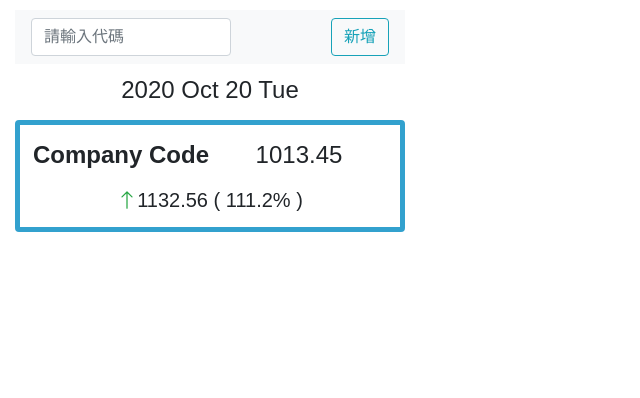
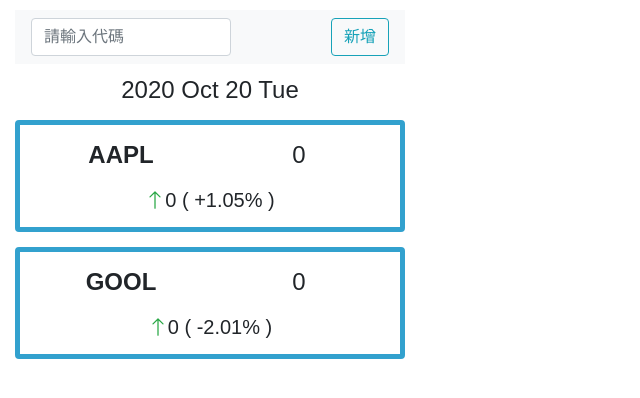
Before and after one commit to andy922200/stock_price_dashboard, a Vue app: page / in a window 1280 px wide. Shown: the top 398 px of the page, without its empty margins (0-640 px from the left). Built offline with nearby package versions, Linux system fonts and the light colour scheme; the HTML template or start-up script is replaced by a standard one.

Commit message:
install axios and change template

```diff
--- a/package.json
+++ b/package.json
@@ -14,6 +14,7 @@
   ],
   "author": "Andy Lien",
   "dependencies": {
+    "axios": "^0.20.0",
     "bootstrap": "^4.5.3",
     "bootstrap-vue": "^2.18.0",
     "core-js": "^3.6.5",
--- a/src/components/StockCards.vue
+++ b/src/components/StockCards.vue
@@ -1,12 +1,17 @@
 <template>
   <div class="StockCards">
-    <b-card no-body class="card--custom">
+    <b-card
+      no-body
+      class="card--custom"
+      v-for="stock in stocks"
+      :key="stock.symbol"
+    >
       <div class="priceInfo bg-white text-black">
         <div class="priceInfo__Code fifty-width">
-          <p class="priceInfo__Code--custom">Company Code</p>
+          <p class="priceInfo__Code--custom">{{ stock.symbol }}</p>
         </div>
         <div class="priceInfo__detail fifty-width">
-          <p>1013.45</p>
+          <p>{{ stock.close }}</p>
         </div>
       </div>
       <div class="card__footer">
@@ -16,7 +21,14 @@
           variant="success"
           class="icon--custom"
         ></b-icon>
-        <span>1132.56 ( 111.2% )</span>
+        <span
+          >{{ stock.change }} (
+          {{
+            stock.changePercent > 0
+              ? `+${stock.changePercent}`
+              : stock.changePercent
+          }}% )</span
+        >
       </div>
     </b-card>
   </div>
@@ -24,7 +36,21 @@
 
 <script>
 export default {
-  name: "StockCards"
+  name: "StockCards",
+  data() {
+    return {
+      stocks: [
+        { symbol: "AAPL", close: 0.0, change: 0.0, changePercent: 1.05 },
+        { symbol: "GOOL", close: 0.0, change: 0.0, changePercent: -2.01 }
+      ]
+    };
+  },
+  methods: {
+    getStocksData() {
+      // let symbols = this.stocks.map(d => d.symbol);
+      // let result = [];
+    }
+  }
 };
 </script>
 
```
Also changed, not shown: 1 other file (tests, documents, lock files or other folders).
